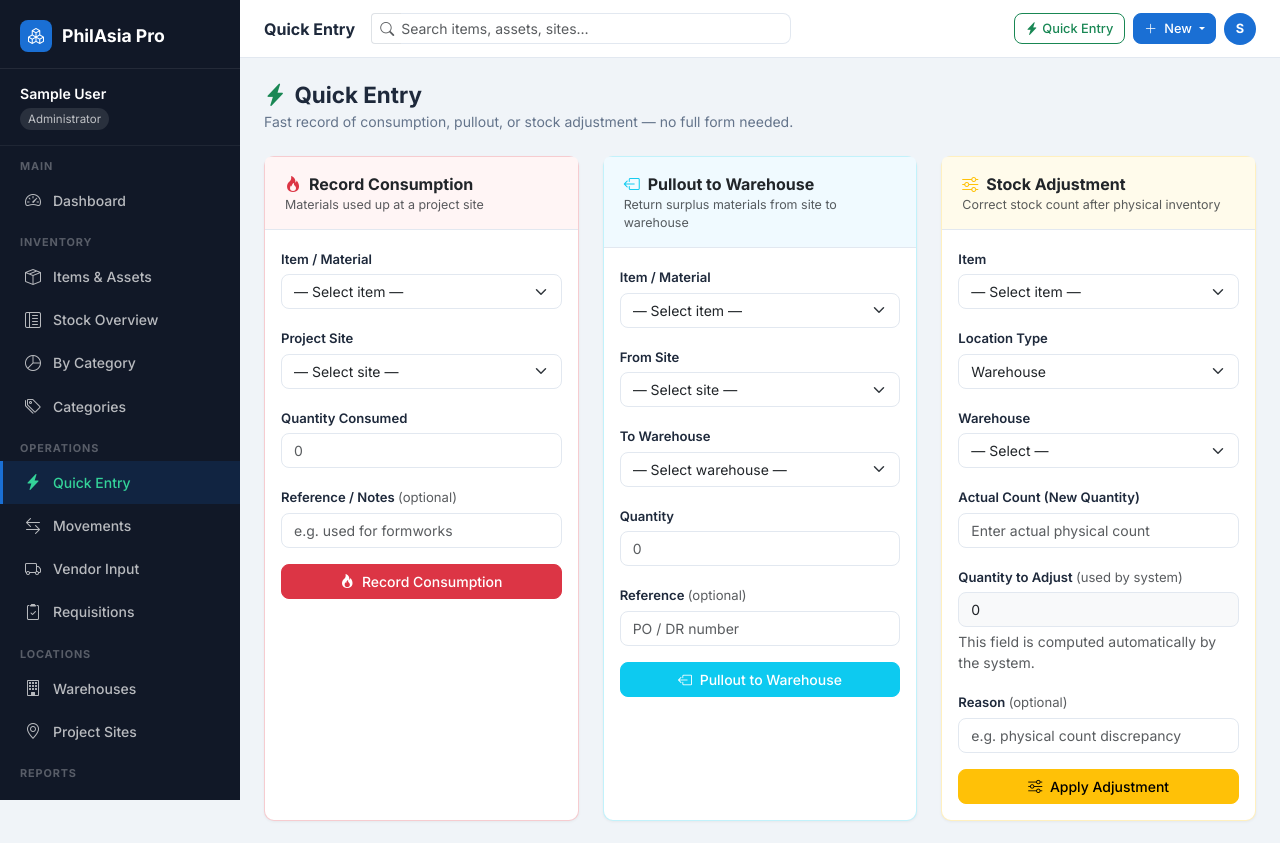
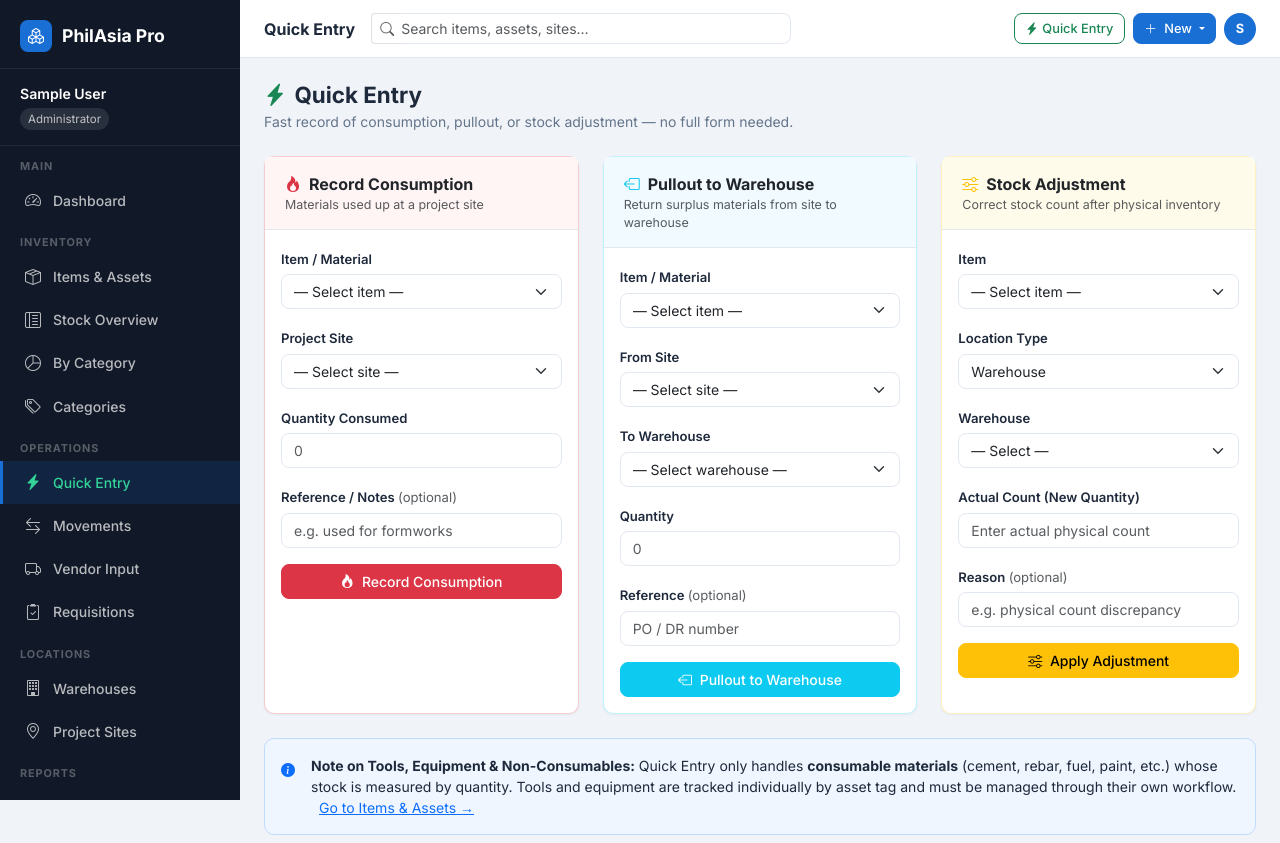
Before and after one commit to razhil1/philasia-system, a Flask app: page /quick/consume in a window 1280 px wide. Shown: the top 843 px of the page. Run offline with Flask 3, Linux system fonts and the light colour scheme; a user stored in the database is signed in; tables that the repository leaves empty hold one stand-in row (values such as "Sample post"); some libraries are stand-ins or nearby versions.

Commit message:
Improve item management and stock adjustments for better inventory tracking
Fixes: Category Overview page crashes due to naming conflict. Improves stock adjustment form to correctly handle warehouse and project site locations. Restricts material requisitions to only show consumable items, separating them from tools and equipment.
Replit-Commit-Author: Agent
Replit-Commit-Session-Id: c842ec05-1c3d-48e6-9f51-d361e28b4a8f
Replit-Commit-Checkpoint-Type: full_checkpoint
Replit-Commit-Event-Id: 4b68964f-bf15-4f34-81e4-6a5814a5d8ad
Replit-Commit-Screenshot-Url: https://storage.googleapis.com/screenshot-production-us-central1/aa78ca50-7f86-47b4-b47d-42c835b17815/c842ec05-1c3d-48e6-9f51-d361e28b4a8f/LfpFKxg
Replit-Helium-Checkpoint-Created: true

```diff
--- a/app/forms.py
+++ b/app/forms.py
@@ -220,7 +220,7 @@ class RequestItemForm(FlaskForm):
         super().__init__(*args, **kwargs)
         from app.models import Item
         self.item_id.choices = [(i.id, f"{i.name} [{i.sku}] \u2013 {i.unit}") for i in
-                                Item.query.filter_by(is_active=True).order_by('name').all()]
+                                Item.query.filter_by(is_active=True, item_type='consumable').order_by('name').all()]
 
 
 class ApproveRequestForm(FlaskForm):
--- a/app/routes.py
+++ b/app/routes.py
@@ -1825,14 +1825,14 @@ def category_overview():
     categories = Category.query.order_by(Category.name).all()
     cat_data = []
     for cat in categories:
-        items = Item.query.filter_by(category_id=cat.id, is_active=True).all()
-        total_items = len(items)
-        low_count = sum(1 for i in items if i.is_low_stock())
-        total_value = sum(float(i.unit_cost or 0) * i.total_stock() for i in items)
+        item_list = Item.query.filter_by(category_id=cat.id, is_active=True).all()
+        total_items = len(item_list)
+        low_count = sum(1 for i in item_list if i.is_low_stock())
+        total_value = sum(float(i.unit_cost or 0) * i.total_stock() for i in item_list)
         cat_data.append({
             'cat': cat, 'total_items': total_items,
             'low_count': low_count, 'total_value': total_value,
-            'items': items
+            'item_list': item_list
         })
     return render_template('inventory/category_overview.html', cat_data=cat_data)
 
--- a/app/templates/inventory/quick_consume.html
+++ b/app/templates/inventory/quick_consume.html
@@ -115,12 +115,14 @@
                 <div class="text-muted" style="font-size:.78rem;font-weight:400;">Correct stock count after physical inventory</div>
             </div>
             <div class="card-body">
-                <form method="post">
+                <form method="post" id="adjForm">
                     <input type="hidden" name="csrf_token" value="{{ csrf_token() }}">
                     <input type="hidden" name="action" value="adjustment">
+                    <input type="hidden" name="adj_loc_id" id="adjLocId" value="">
+                    <input type="hidden" name="quantity" value="1">
                     <div class="mb-3">
                         <label class="form-label">Item</label>
-                        <select name="item_id" class="form-select adj-item" required>
+                        <select name="item_id" class="form-select" required>
                             <option value="">— Select item —</option>
                             {% for i in items %}
                             <option value="{{ i.id }}">{{ i.name }} [{{ i.sku }}] — {{ i.unit }}</option>
@@ -129,23 +131,23 @@
                     </div>
                     <div class="mb-3">
                         <label class="form-label">Location Type</label>
-                        <select name="adj_loc_type" class="form-select adj-loc-type" required>
+                        <select name="adj_loc_type" id="adjLocType" class="form-select" required>
                             <option value="warehouse">Warehouse</option>
                             <option value="site">Project Site</option>
                         </select>
                     </div>
-                    <div class="mb-3 adj-warehouse-row">
+                    <div class="mb-3" id="adjWarehouseRow">
                         <label class="form-label">Warehouse</label>
-                        <select name="adj_loc_id" class="form-select">
+                        <select id="adjWarehouseSel" class="form-select">
                             <option value="">— Select —</option>
                             {% for w in warehouses %}
                             <option value="{{ w.id }}">{{ w.name }}</option>
                             {% endfor %}
                         </select>
                     </div>
-                    <div class="mb-3 adj-site-row" style="display:none;">
+                    <div class="mb-3" id="adjSiteRow" style="display:none;">
                         <label class="form-label">Project Site</label>
-                        <select name="adj_loc_id_site" class="form-select">
+                        <select id="adjSiteSel" class="form-select">
                             <option value="">— Select —</option>
                             {% for s in sites %}
                             <option value="{{ s.id }}">{{ s.name }}</option>
@@ -157,11 +159,6 @@
                         <input type="number" name="new_quantity" class="form-control" min="0" step="any" placeholder="Enter actual physical count" required>
                     </div>
                     <div class="mb-3">
-                        <label class="form-label">Quantity to Adjust <span class="text-muted fw-normal">(used by system)</span></label>
-                        <input type="number" name="quantity" class="form-control" value="0" readonly style="background:#f8f9fa;">
-                        <div class="form-text">This field is computed automatically by the system.</div>
-                    </div>
-                    <div class="mb-3">
                         <label class="form-label">Reason <span class="text-muted fw-normal">(optional)</span></label>
                         <input type="text" name="notes" class="form-control" placeholder="e.g. physical count discrepancy">
                     </div>
@@ -171,6 +168,17 @@
                 </form>
             </div>
         </div>
+    </div>
+</div>
+
+<div class="alert mt-4 d-flex align-items-start gap-3" style="background:#eff6ff;border:1px solid #bfdbfe;">
+    <i class="bi bi-info-circle-fill text-primary flex-shrink-0 mt-1"></i>
+    <div>
+        <strong>Note on Tools, Equipment &amp; Non-Consumables:</strong>
+        Quick Entry only handles <strong>consumable materials</strong> (cement, rebar, fuel, paint, etc.)
+        whose stock is measured by quantity. Tools and equipment are tracked individually by asset tag
+        and must be managed through their own workflow.
+        <a href="{{ url_for('main.item_list') }}" class="ms-2">Go to Items &amp; Assets →</a>
     </div>
 </div>
 
@@ -203,22 +211,38 @@
 
 {% block extra_js %}
 <script>
-document.querySelectorAll('.adj-loc-type').forEach(sel => {
-    sel.addEventListener('change', function(){
-        const card = this.closest('form');
-        const wRow = card.querySelector('.adj-warehouse-row');
-        const sRow = card.querySelector('.adj-site-row');
-        if (this.value === 'warehouse') { wRow.style.display=''; sRow.style.display='none'; }
-        else { wRow.style.display='none'; sRow.style.display=''; }
+const adjLocType = document.getElementById('adjLocType');
+const adjWarehouseRow = document.getElementById('adjWarehouseRow');
+const adjSiteRow = document.getElementById('adjSiteRow');
+const adjWarehouseSel = document.getElementById('adjWarehouseSel');
+const adjSiteSel = document.getElementById('adjSiteSel');
+const adjLocId = document.getElementById('adjLocId');
+
+function syncAdjLocId() {
+    if (adjLocType.value === 'warehouse') {
+        adjLocId.value = adjWarehouseSel.value;
+    } else {
+        adjLocId.value = adjSiteSel.value;
+    }
+}
+
+if (adjLocType) {
+    adjLocType.addEventListener('change', function() {
+        if (this.value === 'warehouse') {
+            adjWarehouseRow.style.display = '';
+            adjSiteRow.style.display = 'none';
+        } else {
+            adjWarehouseRow.style.display = 'none';
+            adjSiteRow.style.display = '';
+        }
+        syncAdjLocId();
     });
-});
+    adjWarehouseSel.addEventListener('change', syncAdjLocId);
+    adjSiteSel.addEventListener('change', syncAdjLocId);
 
-// Sync the hidden adj_loc_id for site selector
-document.querySelectorAll('.adj-site-row select').forEach(sel => {
-    sel.addEventListener('change', function(){
-        const wh = this.closest('form').querySelector('[name="adj_loc_id"]');
-        if (wh) wh.value = this.value;
+    document.getElementById('adjForm').addEventListener('submit', function() {
+        syncAdjLocId();
     });
-});
+}
 </script>
 {% endblock %}
```
Also changed, not shown: app/templates/inventory/category_overview.html (+14 -3 lines).
